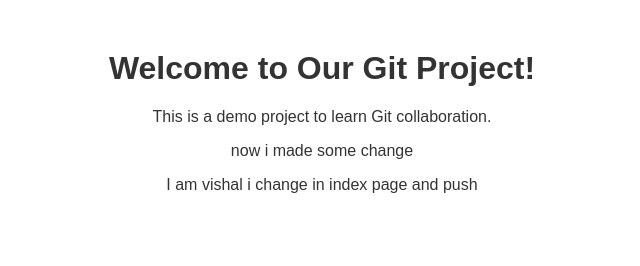
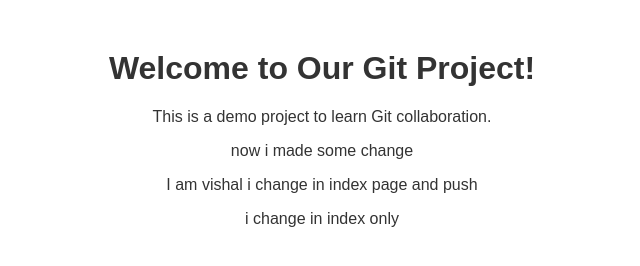
Before and after one commit to NageshPanchal007/git-demo-project, a plain HTML site: page index.html in a window 1280 px wide. Shown: the whole page, without its empty margins (318-958 px from the left). Drawn offline with Linux system fonts and the light colour scheme.

Commit message:
change in index file

```diff
--- a/index.html
+++ b/index.html
@@ -12,5 +12,7 @@
 
   <p>now i made some change </p>
   <p>I am vishal i change in index page and push</p>
+  <p>i change in index only</p>
+  <!-- i only change in index -->
 </body>
 </html>
```
